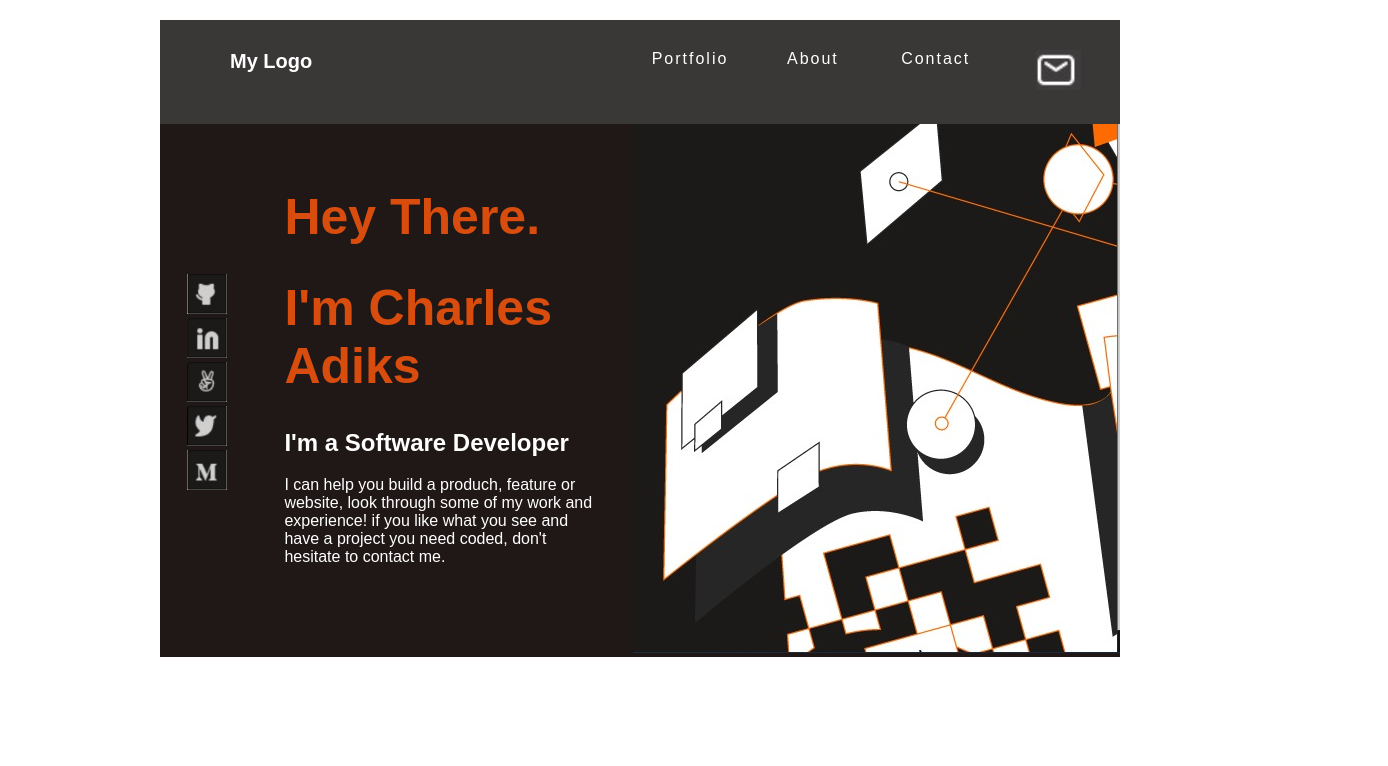
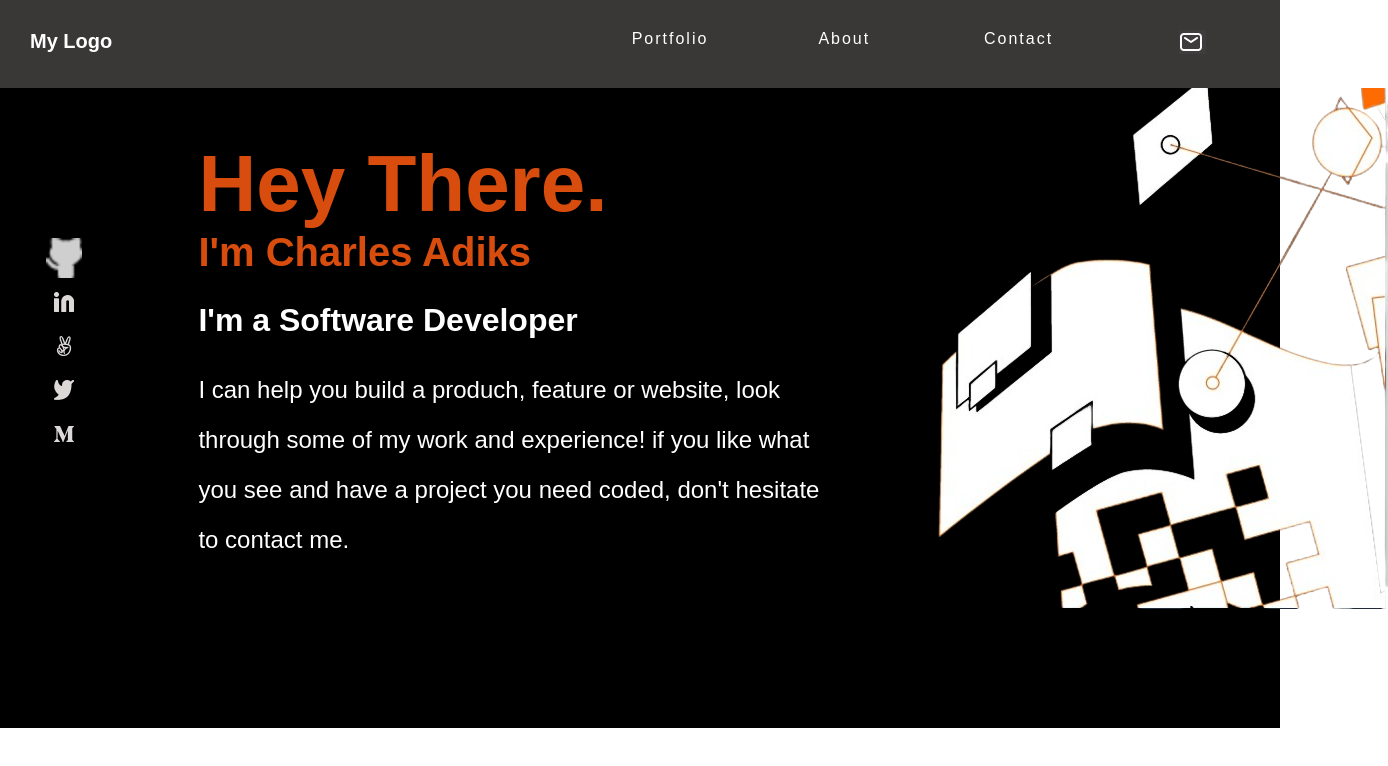
Before and after one commit to Charzy-1/My-Portfolio-Website, a plain HTML site: page index.html in a window 1280 px wide. Shown: the whole page, 1388 px wide, since content can reach past the window. Drawn offline with Linux system fonts and the light colour scheme.

Commit message:
my css, html file was modified also added some images to the images folder

```diff
--- a/index.html
+++ b/index.html
@@ -23,17 +23,17 @@
          <div class="headline">
            <div class="social-icons">
                 <ul>
-                    <li><a href="#"><img src="./images/git.jpg" alt=""></a></li>
-                    <li><a href="#"><img src="./images/lnkdn.jpg" alt=""></a></li>
-                    <li><a href="#"><img src="./images/fing.jpg" alt=""></a></li>
-                    <li><a href="#"><img src="./images/twitter.jpg" alt=""></a></li>
-                    <li><a href="#"><img src="./images/m.jpg" alt=""></a></li>
+                    <li><a href="#"><img src="./images/github.png" alt=""></a></li>
+                    <li><a href="#"><img src="./images/linkin.png" alt=""></a></li>
+                    <li><a href="#"><img src="./images/fing.png" alt=""></a></li>
+                    <li><a href="#"><img src="./images/Twit.png" alt=""></a></li>
+                    <li><a href="#"><img src="./images/Mm.png" alt=""></a></li>
                 </ul>
            </div>
 
            <div class="Aboutme">
                 <ul>
-                    <h1>Hey There.</h1>
+                    <h1 class="intro">Hey There.</h1>
                     <h1>I'm Charles Adiks</h1>
                     <h2>I'm a Software Developer</h2>
                     <p>I can help you build a produch, feature or website, look through some of my work and experience! if you like what you see and have a project you need coded, don't hesitate to contact me.</p>
@@ -41,7 +41,7 @@
            </div>
 
            <div class="backround-image">
-                <img src="./images/background.jpeg" alt="">
+                <img src="./images/BackgroImage-removebg-preview.png" alt="">
            </div>
         </div>
 
--- a/styles.css
+++ b/styles.css
@@ -1,11 +1,7 @@
-html {
+* {
   box-sizing: border-box;
-}
-
-*,
-*::before,
-*::after {
-  box-sizing: inherit;
+  padding: 0;
+  margin: 0;
 }
 
 body {
@@ -34,9 +30,7 @@ a:hover {
 }
 
 .container {
-  max-width: 1000px;
-  margin: 0 auto;
-  padding: 20px;
+  width: 100vw;
 }
 
 .flex-nav ul {
@@ -44,16 +38,15 @@ a:hover {
   list-style: none;
   margin: 0;
   display: flex;
-}
-
-.flex-nav img {
-  height: 40px;
+  width: 100vw;
+  position: static;
 }
 
 .flex-nav li {
   flex: 1;
   text-align: left;
 }
+
 
 .flex-nav .logo {
   color: white;
@@ -65,7 +58,10 @@ a:hover {
 
 .headline {
   display: flex;
-  background: rgb(32, 23, 23);
+  justify-content: space-between;
+  width: 100%;
+  height: 80vh;
+  background: black;
   margin: 0;
   padding: 0;
 }
@@ -91,9 +87,13 @@ a:hover {
   height: 40px;
 }
 
+.Aboutme .intro {
+  font-size: 5rem;
+}
+
 .Aboutme {
-  width: 40%;
-  padding: 30px;
+  width: 50%;
+  padding-top: 50px;
 }
 
 .Aboutme ul {
@@ -102,17 +102,29 @@ a:hover {
   padding: 0;
 }
 
+.backround-image {
+  width: 29%;
+}
+
 .Aboutme h1 {
   color: rgb(216, 77, 13);
-  font-size: 50px;
+  font-size: 40px;
 }
 
 .Aboutme h2,
 p {
   color: white;
   font-family: sans-serif;
+  line-height: 50px;
+  font-size: 1.5em;
 }
 
+.Aboutme h2 {
+  margin-top: 20px;
+  margin-bottom: 20px;
+  font-size: 2em;
+}
+/*
 @media (min-width: 375px) and (max-width: 768px) {
   .flex-nav ul {
     flex-wrap: wrap;
@@ -141,4 +153,4 @@ p {
     display: flex;
     flex-direction: column;
   }
-}
+} */
```
Also changed, not shown: images/BackgroImage-removebg-preview.png (added), images/Mm.png (added), images/Twit.png (added), images/fing.png (added), images/github.png (added), images/linkin.png (added).
